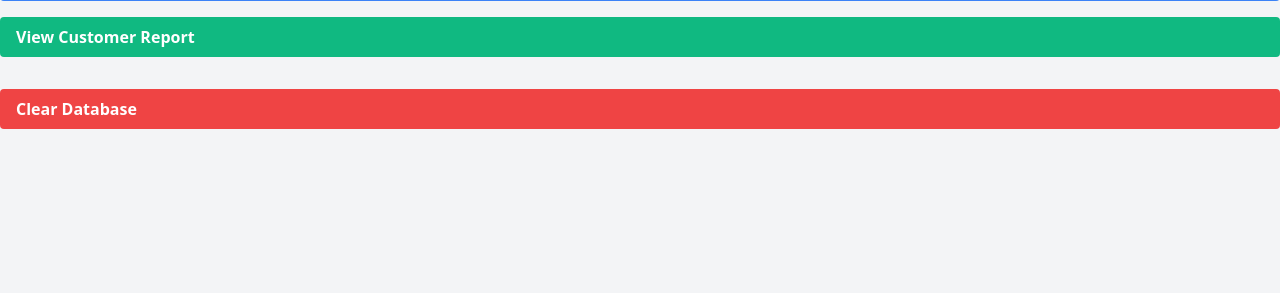
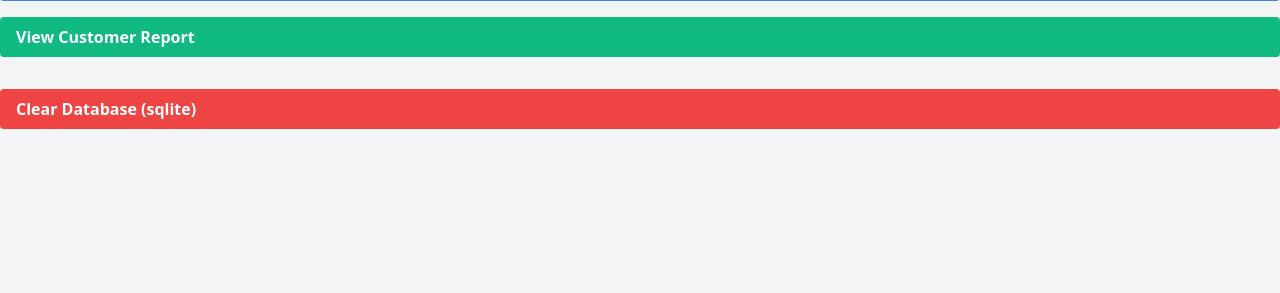
Before and after one commit to kmyllykoski/my-app-1, a Django app: page / in a window 1280 px wide. Shown: the part 215-508 px from the top of the page. Run offline with Django 5.2, Linux system fonts and the light colour scheme.

Commit message:
show what database is used

```diff
--- a/invoices/views.py
+++ b/invoices/views.py
@@ -7,6 +7,7 @@ import os
 from .utils.pdf_importer import parse_and_import_pdfs
 from django.shortcuts import render
 from django.db.models import Sum
+from django.db import connection
 
 
 def clear_database(request):
@@ -20,7 +21,19 @@ def clear_database(request):
 
 
 def home(request):
-    return render(request, "home.html")
+    # Try to determine configured engine first, then fallback to connection.vendor
+    db_engine = settings.DATABASES.get("default", {}).get("ENGINE", "") or ""
+    if "postgresql" in db_engine or "postgres" in db_engine:
+        db_type = "postgres"
+    elif "sqlite" in db_engine:
+        db_type = "sqlite"
+    else:
+        try:
+            db_type = connection.vendor  # e.g. 'postgresql', 'sqlite', 'mysql'
+        except Exception:
+            db_type = "unknown"
+
+    return render(request, "home.html", {"db_type": db_type})
 
 
 # PDF upload form (not used for widget, just for CSRF and validation)
--- a/templates/home.html
+++ b/templates/home.html
@@ -7,6 +7,8 @@
             <a href="/invoices/upload-pdfs/" class="block bg-blue-500 hover:bg-blue-700 text-white font-bold py-2 px-4 rounded">Upload PDF Invoices</a>
             <a href="/invoices/customer-report/" class="block bg-green-500 hover:bg-green-700 text-white font-bold py-2 px-4 rounded">View Customer Report</a>
         </div>
-        <a href="{% url 'clear_database' %}" class="block mt-8 bg-red-500 hover:bg-red-700 text-white font-bold py-2 px-4 rounded">Clear Database</a>
+        <a href="{% url 'clear_database' %}" class="block mt-8 bg-red-500 hover:bg-red-700 text-white font-bold py-2 px-4 rounded">
+            Clear Database ({{ db_type|default:"unknown" }})
+        </a>
     </div>
 {% endblock %}
```
